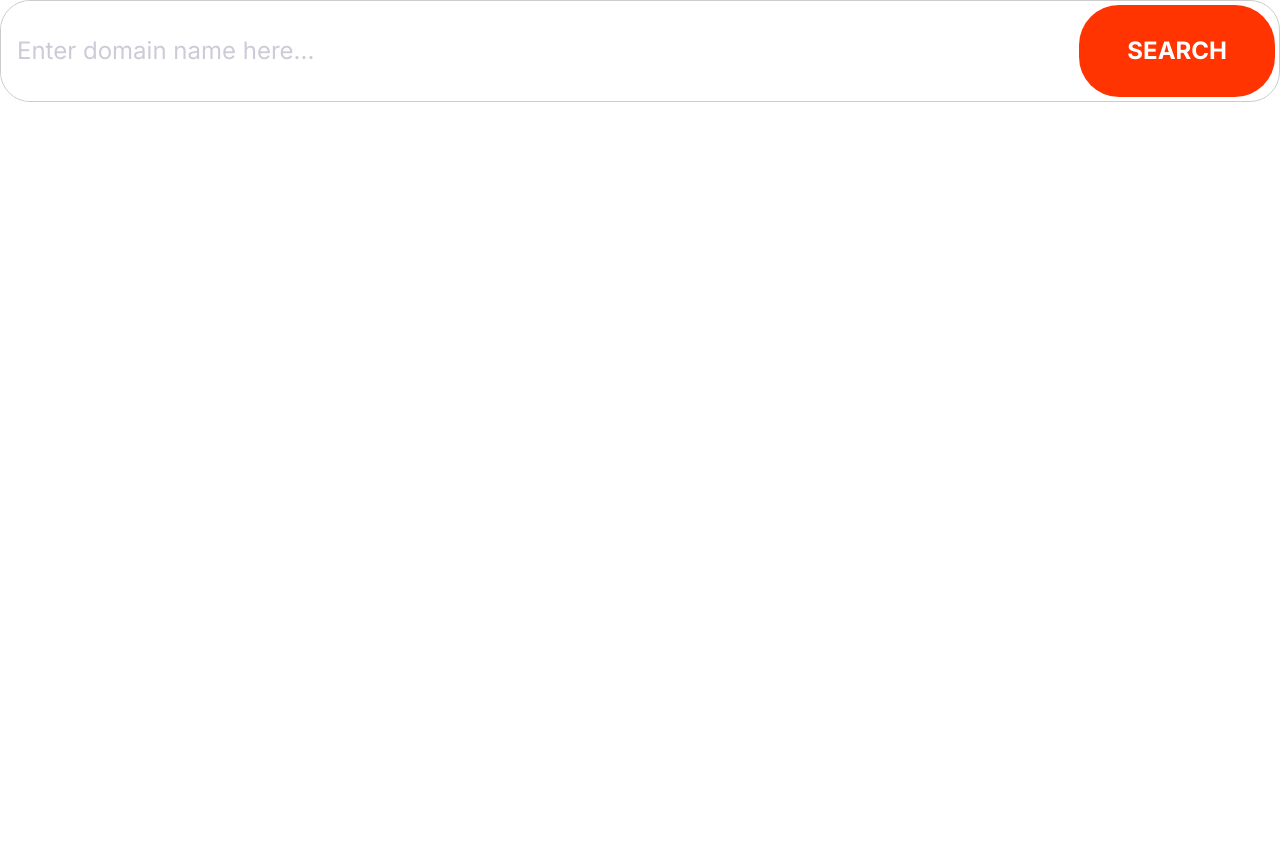
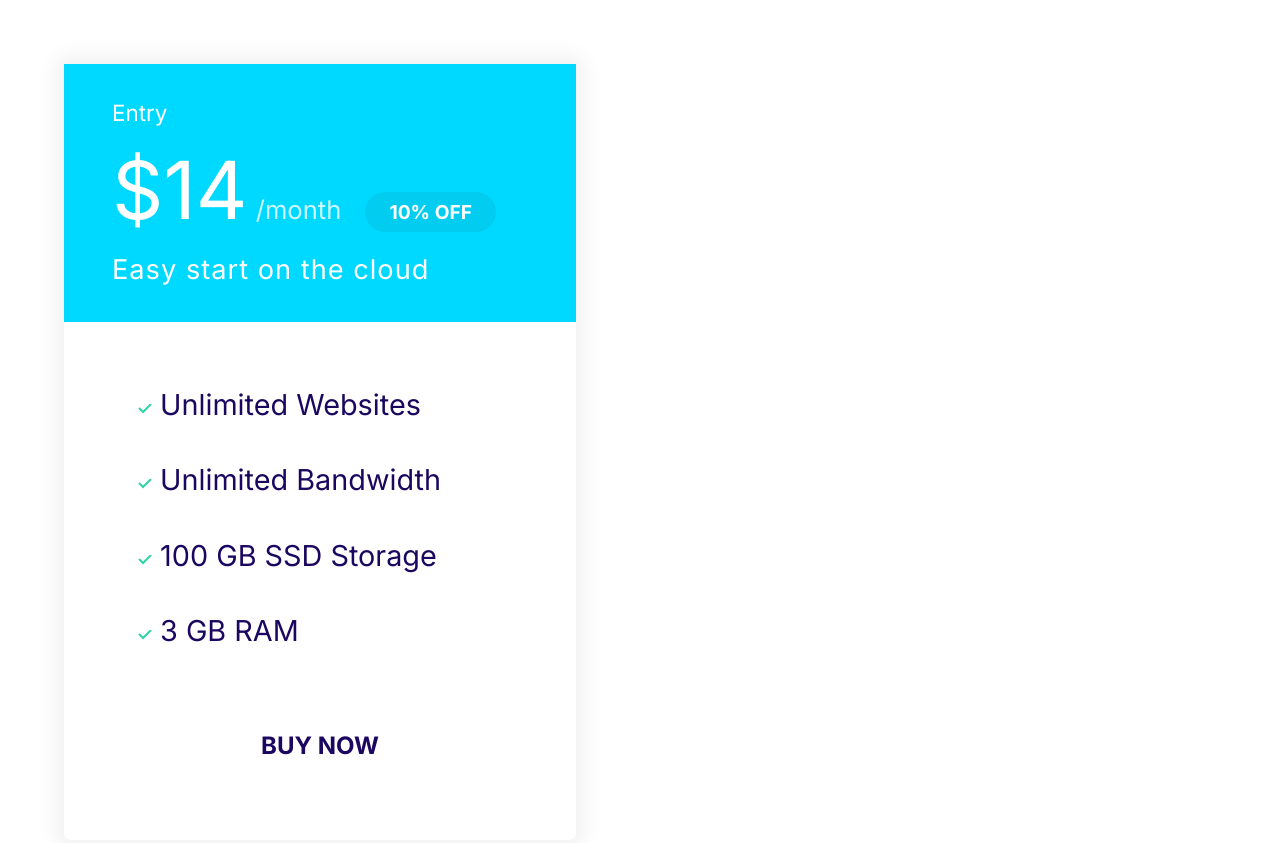
Before and after one commit to vamshi25p/VamshiMoshify, a plain HTML site: page index.html in a window 1280 px wide. Before the commit the page ends 800 px from the top, so only its background shows below. Drawn offline with Linux system fonts and the light colour scheme.

Commit message:
Adding Plans.

```diff
--- a/css/styles.css
+++ b/css/styles.css
@@ -100,6 +100,7 @@ a{
 }
 .badge--small{
     font-size: 1.6rem;
+    padding: 0.5rem 1.5rem;
 }
 
 @media screen and (min-width: 1024px){
@@ -259,3 +260,73 @@ a{
 .input-group .btn{
     margin: 4px;
 }
+
+
+.card{
+    border-radius: 7px;
+    box-shadow: 0 0 20px 10px #f3f3f3;
+}
+
+.card__header,.card__body{
+    padding: 2rem 3rem;
+}
+
+.card--primary .card__header{
+    background: var(--color-primary);
+    color: #fff;
+}
+
+.card--secondary .card__header{
+    background: var(--color-secondary);
+    color: #fff;
+}
+
+.card--secondary .badge--secondary{
+    background: #02cdf1;
+}
+
+
+.plan__name{
+    color: #fff;
+    margin: 0;
+    font-weight: 500;
+    font-size: 2.4rem;
+}
+
+.plan__price{
+    font-size: 6rem;
+}
+
+.plan__billing-cycle{
+    font-size: 2.4rem;
+    font-weight: 300;
+    opacity: 0.8;
+    margin-right: 1rem;
+}
+
+.plan__description{
+    font-size: 2rem;
+    font-weight: 300;
+    letter-spacing: 1px;
+    display: block;
+}
+
+
+.plan .list__item{
+    margin-bottom: 2rem;
+}
+
+@media screen and (min-width: 1024px) {
+    .plan__name{
+        font-size: 1.4rem;
+    }
+    .plan__price{
+        font-size: 5rem;
+    }
+    .plan__billing-cycle{
+        font-size: 1.6rem;
+    }
+    .plan__description{
+        font-size: 1.7rem;
+    }
+}
--- a/index.html
+++ b/index.html
@@ -15,13 +15,27 @@
     />
   </head>
   <body>
-    <div class="input-group">
-      <input
-        type="text"
-        class="input"
-        placeholder="Enter domain name here..."
-      />
-      <button class="btn btn--accent">Search</button>
+    <div style="width: 50%; padding: 4rem">
+      <div class="plan">
+        <div class="card card--secondary">
+          <header class="card__header">
+            <h3 class="plan__name">Entry</h3>
+            <span class="plan__price">$14</span>
+            <span class="plan__billing-cycle">/month</span>
+            <span class="badge badge--secondary badge--small">10% OFF</span>
+            <span class="plan__description">Easy start on the cloud</span>
+          </header>
+          <div class="card__body">
+            <ul class="list list--tick">
+              <li class="list__item">Unlimited Websites</li>
+              <li class="list__item">Unlimited Bandwidth</li>
+              <li class="list__item">100 GB SSD Storage</li>
+              <li class="list__item">3 GB RAM</li>
+            </ul>
+            <button class="btn btn--outline btn--block">Buy Now</button>
+          </div>
+        </div>
+      </div>
     </div>
   </body>
 </html>
```
Also changed, not shown: components/plans.html (added, +22 -0 lines).
